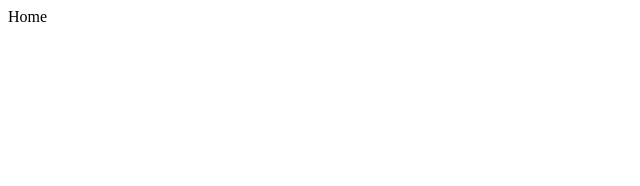
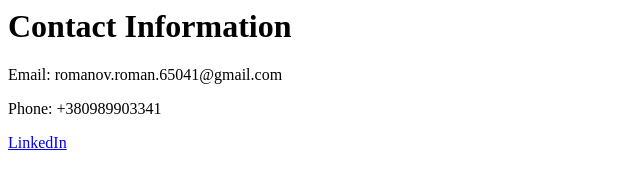
Before and after one commit to roman-romanov-o/roman-romanov-o.github.io, a plain HTML site: page index.html in a window 1280 px wide. Shown: the whole page, without its empty margins (0-640 px from the left). Drawn offline with Linux system fonts and the light colour scheme.

Commit message:
add index page

```diff
--- a/index.html
+++ b/index.html
@@ -1,3 +1,13 @@
 <html>
-    Home
+    <head>
+        <title>Romanov Roman</title>
+    </head>
+    <body>
+        <div id="contact">
+            <h1>Contact Information</h1>
+            <p>Email: romanov.roman.65041@gmail.com</p>
+            <p>Phone: +380989903341</p>
+            <p><a href="https://www.linkedin.com/in/%D1%80%D0%BE%D0%BC%D0%B0%D0%BD-%D1%80%D0%BE%D0%BC%D0%B0%D0%BD%D0%BE%D0%B2-6975a4b8?utm_source=share&utm_campaign=share_via&utm_content=profile&utm_medium=android_app">LinkedIn</a></p>
+        </div>
+    </body>
 </html>
```
